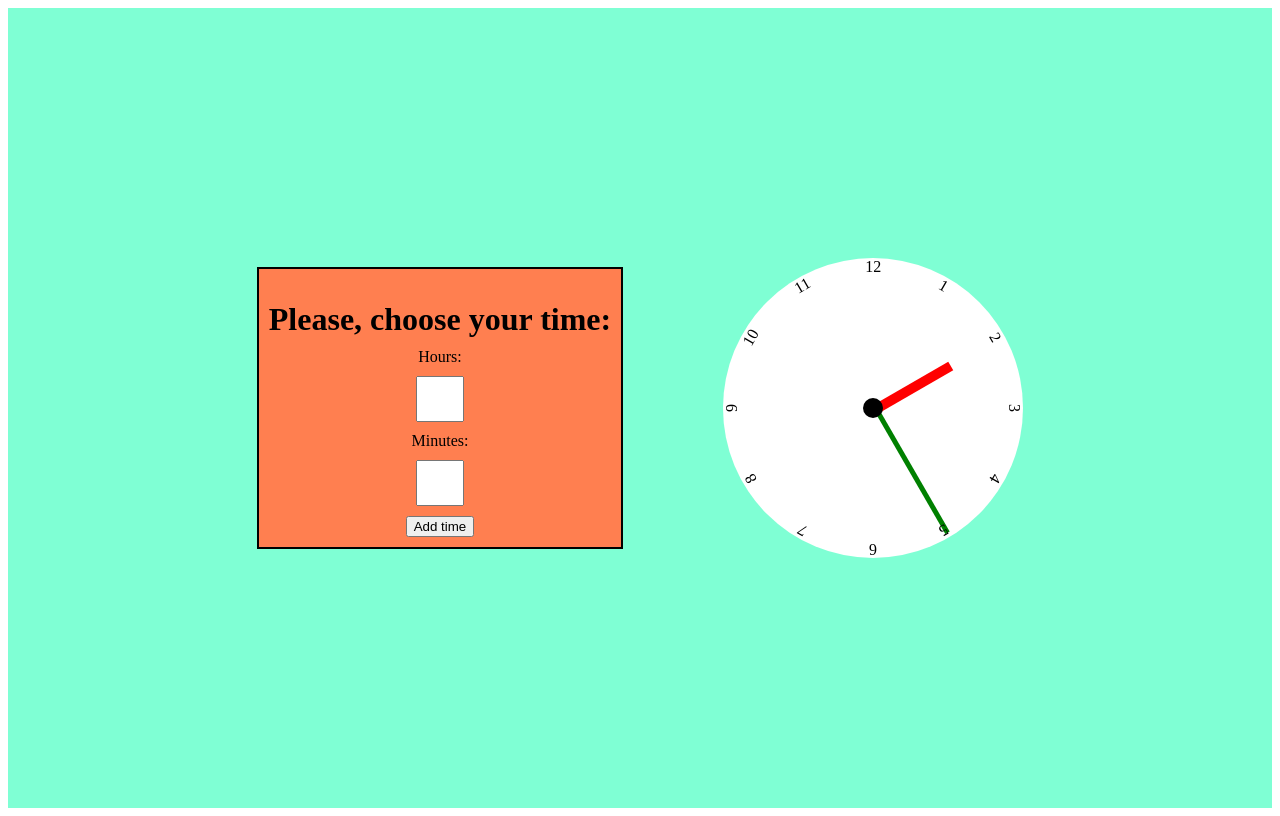
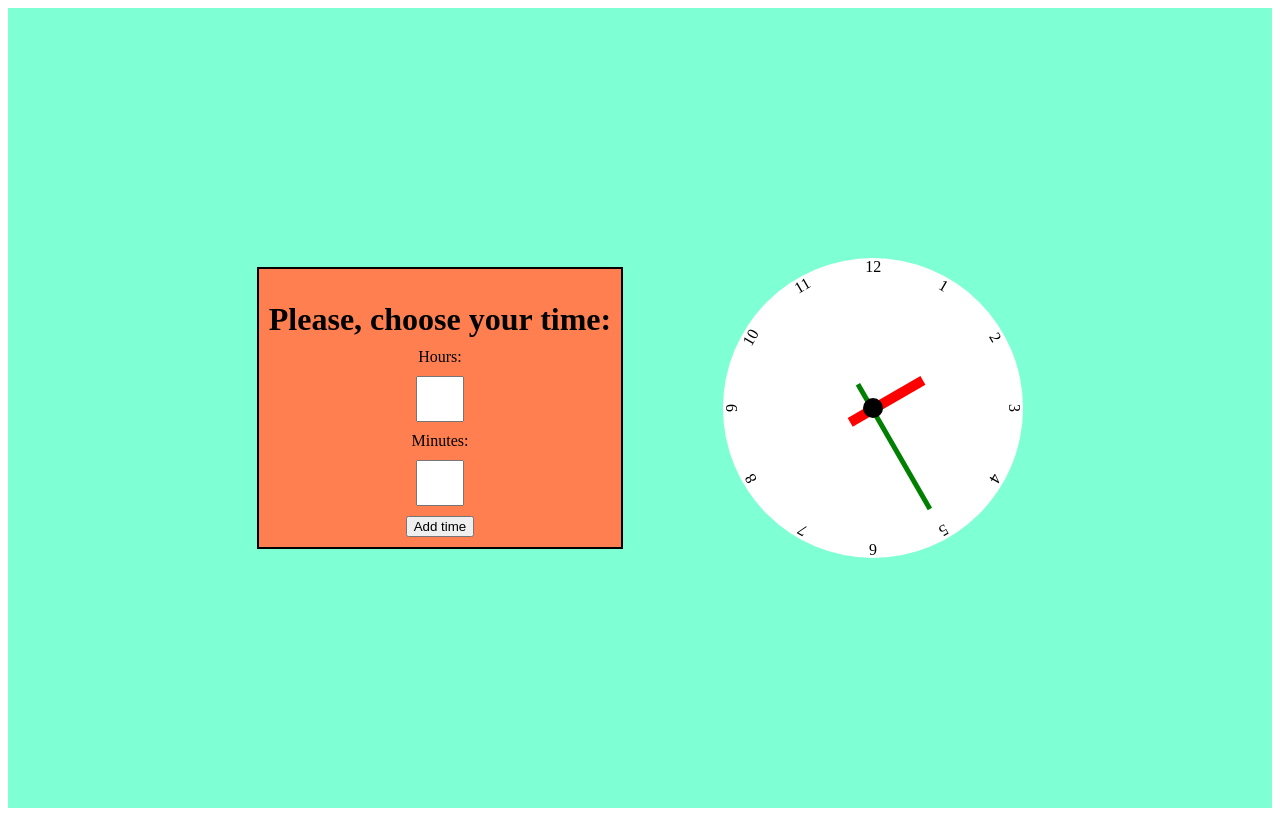
Before and after one commit to Vital188/Clock, a React (Create React App) app: page / in a window 1280 px wide. Built offline with nearby package versions, Linux system fonts and the light colour scheme.

Commit message:
Minutes abs hours line balance

```diff
--- a/src/App.css
+++ b/src/App.css
@@ -99,25 +99,24 @@ input {
 
 .clock .hour{
   transform: rotate(60deg);
-  transform-origin: bottom;
+  transform-origin: 50% 70%;
   position: absolute;
-  bottom: 50%;
-  left: 50%;
+  bottom: 41%;
+  left: 48%;
   width: 10px;
   height: 28%;
   background-color: red;
-  transform: translateX(-50%) rotate(calc(var * 1deg));
 }
 
 .clock .minute{
   transform: rotate(150deg);
   position: absolute;
-  bottom: 50%;
-  left: 50%;
+  bottom: 40%;
+  left: 49%;
   width: 5px;
   height: 48%;
   background-color: green;
-  transform-origin: bottom;
+  transform-origin: 48% 80%;
 }
 
 .clock::after{
```
